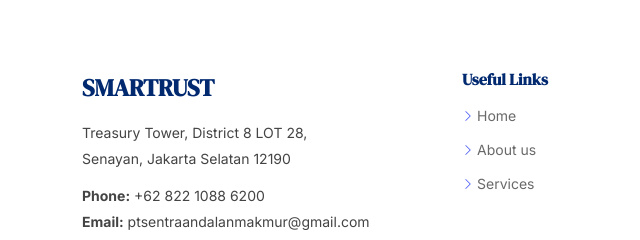
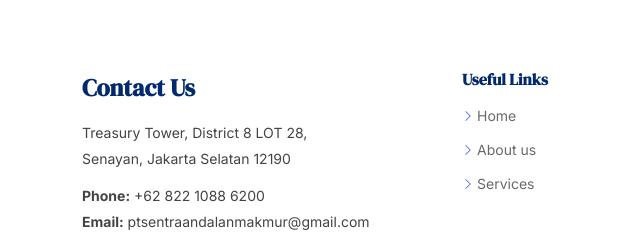
Before and after one commit to smartrustwebsite/smartrust, a plain HTML site: page index.html in a window 1280 px wide. Shown: the part 4690-4930 px from the top of the page, 0-640 px from the left. Drawn offline with Linux system fonts and the light colour scheme.

Commit message:
Change footer site name from 'SMARTRUST' to 'Contact Us'

```diff
--- a/index.html
+++ b/index.html
@@ -583,7 +583,7 @@
         <div class="row gy-4">
           <div class="col-lg-4 col-md-6 footer-about">
             <a href="index.html" class="d-flex align-items-center">
-              <span class="sitename">SMARTRUST</span>
+              <span class="sitename">Contact Us</span>
             </a>
             <div class="footer-contact pt-3">
               <p>Treasury Tower, District 8 LOT 28,</p>
```
